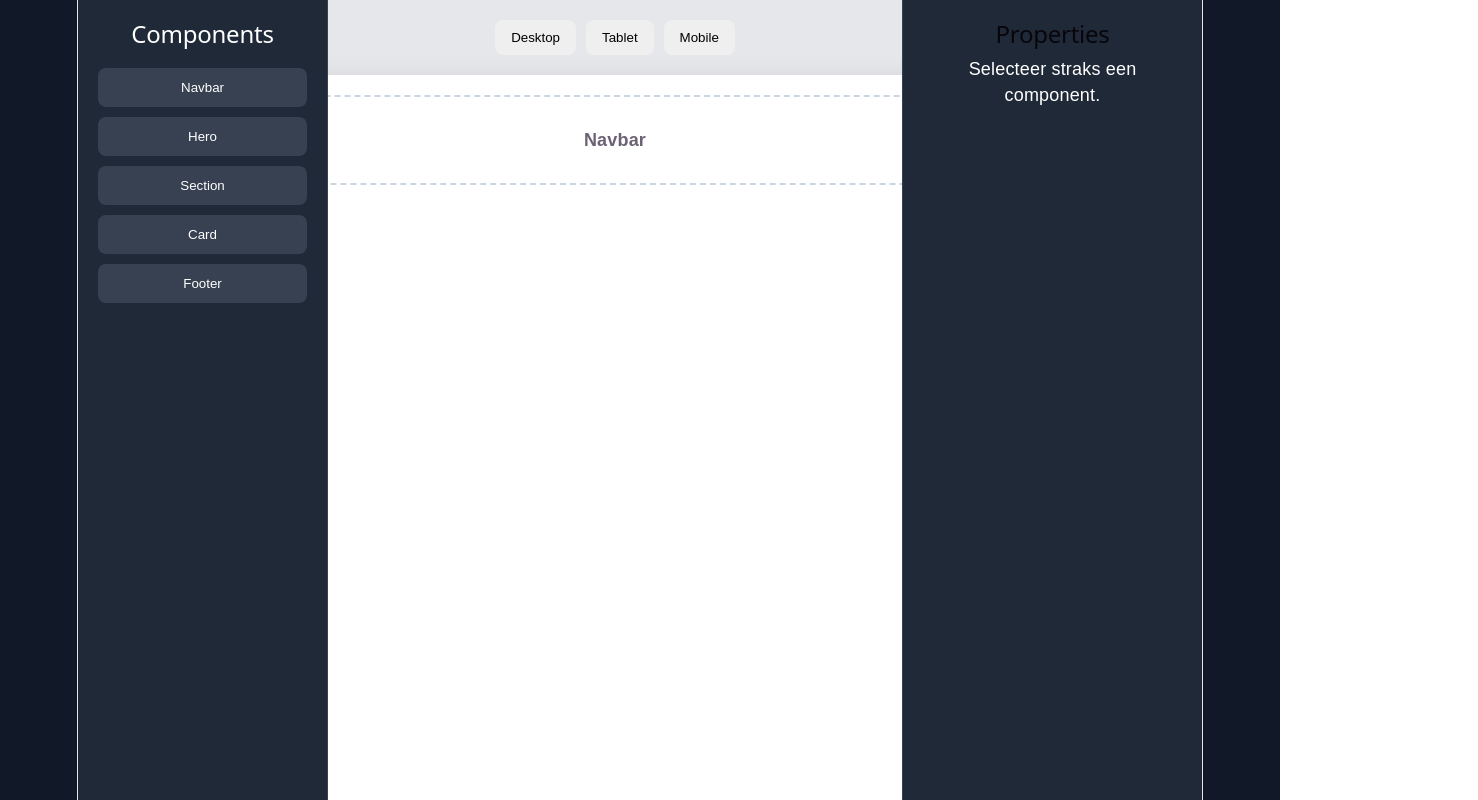
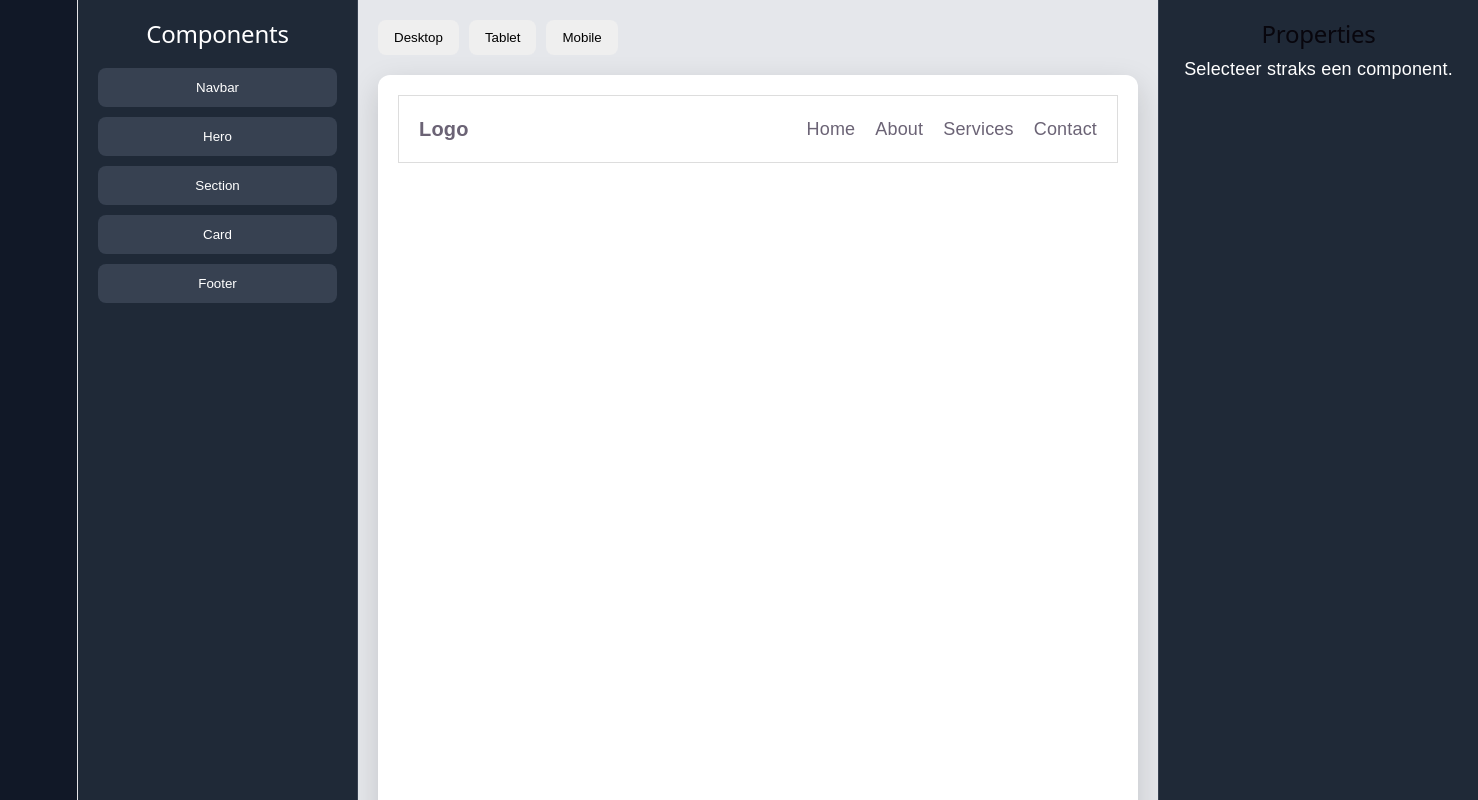
Before and after one commit to itzmitto/html-css-builder, a React (Vite) app: page / in a window 1280 px wide. Both pictures are taken after a click on the button "Navbar". Shown: the whole page, 1478 px wide, since content can reach past the window. Built offline with nearby package versions, Linux system fonts and the light colour scheme.

Commit message:
Add component previews for Navbar, Hero, Section, Card, and Footer

```diff
--- a/src/App.css
+++ b/src/App.css
@@ -11,7 +11,7 @@ body {
 
 .editor {
   display: grid;
-  grid-template-columns: 250px 1fr 300px;
+  grid-template-columns: 280px minmax(800px, 1fr) 320px;
   height: 100vh;
 }
 
@@ -47,7 +47,6 @@ body {
   background: #e5e7eb;
   display: flex;
   flex-direction: column;
-  align-items: center;
   padding: 20px;
   overflow: auto;
 }
@@ -66,8 +65,9 @@ body {
 }
 
 .desktop-preview {
-  width: 1200px;
-  min-height: 800px;
+  width: 100%;
+  max-width: 1400px;
+  min-height: 1200px;
   background: white;
   border-radius: 12px;
   padding: 20px;
@@ -98,3 +98,67 @@ body {
   padding: 20px;
   border-left: 1px solid #374151;
 }
+
+.navbar-preview {
+  display: flex;
+  justify-content: space-between;
+  align-items: center;
+  padding: 20px;
+  background: white;
+  border: 1px solid #ddd;
+  margin-bottom: 20px;
+}
+
+.logo {
+  font-weight: bold;
+  font-size: 20px;
+}
+
+.nav-links {
+  display: flex;
+  gap: 20px;
+}
+
+.hero-preview {
+  padding: 80px 40px;
+  text-align: center;
+  background: #f8fafc;
+  border: 1px solid #ddd;
+  margin-bottom: 20px;
+}
+
+.hero-preview h1 {
+  font-size: 48px;
+  margin-bottom: 20px;
+}
+
+.hero-preview p {
+  margin-bottom: 20px;
+}
+
+.hero-preview button {
+  padding: 12px 24px;
+  border: none;
+  border-radius: 8px;
+  cursor: pointer;
+}
+
+.section-preview {
+  padding: 60px 40px;
+  border: 1px solid #ddd;
+  margin-bottom: 20px;
+}
+
+.card-preview {
+  padding: 30px;
+  border: 1px solid #ddd;
+  border-radius: 12px;
+  margin-bottom: 20px;
+}
+
+.footer-preview {
+  padding: 30px;
+  text-align: center;
+  background: #111827;
+  color: white;
+}
--- a/src/App.tsx
+++ b/src/App.tsx
@@ -42,8 +42,46 @@ function App() {
           )}
 
           {components.map((component, index) => (
-            <div key={index} className="canvas-block">
-              {component}
+            <div key={index}>
+              {component === "Navbar" && (
+                <div className="navbar-preview">
+                  <div className="logo">Logo</div>
+                  <div className="nav-links">
+                    <span>Home</span>
+                    <span>About</span>
+                    <span>Services</span>
+                    <span>Contact</span>
+                  </div>
+                </div>
+              )}
+
+              {component === "Hero" && (
+                <div className="hero-preview">
+                  <h1>Hero Title</h1>
+                  <p>Hero Subtitle goes here</p>
+                  <button>Get Started</button>
+                </div>
+              )}
+
+              {component === "Section" && (
+                <div className="section-preview">
+                  <h2>Section Title</h2>
+                  <p>Section content...</p>
+                </div>
+              )}
+
+              {component === "Card" && (
+                <div className="card-preview">
+                  <h3>Card Title</h3>
+                  <p>Card description</p>
+                </div>
+              )}
+
+              {component === "Footer" && (
+                <div className="footer-preview">
+                  Footer Content
+                </div>
+              )}
             </div>
           ))}
         </div>
```
